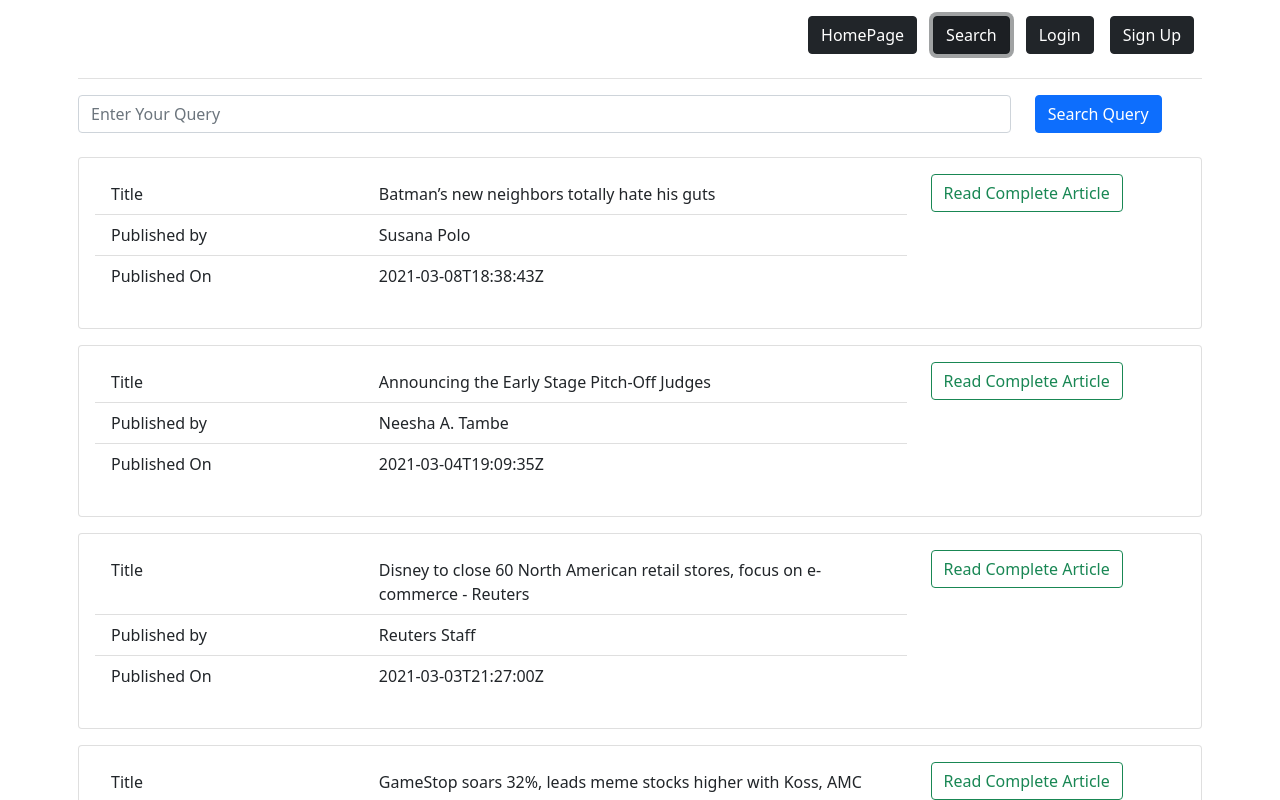
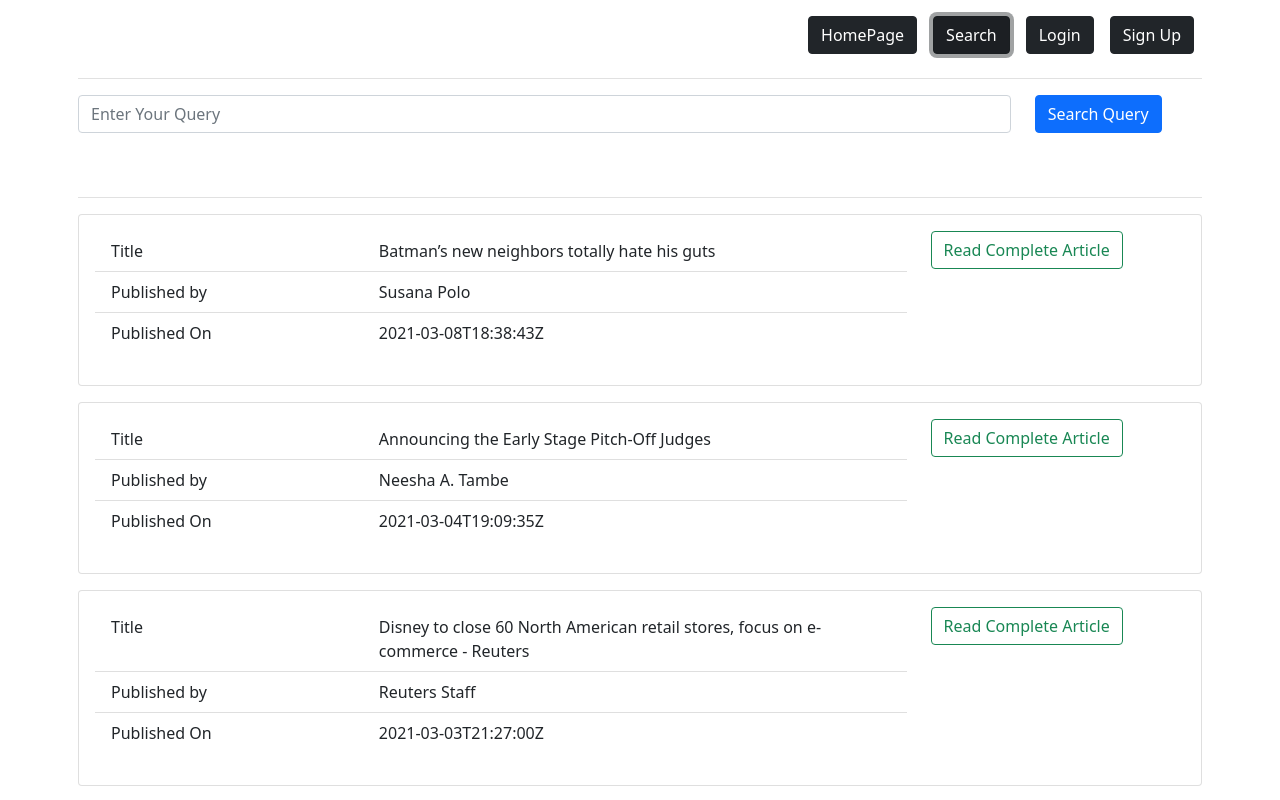
Before and after one commit to hrs2203/coffee, a React (Create React App) app: page / in a window 1280 px wide. Both pictures are taken after a click on the button "Search". Shown: the top 800 px of the page. Built offline with nearby package versions, Linux system fonts and the light colour scheme.

Commit message:
expdoneasd

```diff
--- a/src/components/ExplorePageComp.js
+++ b/src/components/ExplorePageComp.js
@@ -98,10 +98,12 @@ class NewsComponent extends React.Component {
 							className="btn btn-outline-success m-1">
 							{this.state.expanded ? "Collapes" : "Expand"}
 						</button>
-						<button
-							className="btn btn-outline-dark m-1">
-							Original Resource
-					</button>
+						<a href={newsLocation}>
+							<button
+								className="btn btn-outline-dark m-1">
+								Original Resource
+						</button>
+					</a>
 					</div>
 				</div>
 			</div>
--- a/src/components/SearchPageComp.js
+++ b/src/components/SearchPageComp.js
@@ -113,13 +113,17 @@ export class SearchPageComp extends React.Component {
 		}
 		if (this.state.showResponse) {
 			searchView = <div></div>;
-
+			var content = [];
 			if (this.state.query === "") {
-				searchResult = <div>{this.defaultList()}</div>;
+				content = this.defaultList();
 			}
 			else {
-				searchResult = <div><hr />{this.makeSearch()}</div>
+				content = this.makeSearch();
+				searchView = <div>
+					{content.length} out of {news_title.length} results
+				</div>
 			}
+			searchResult = <div><hr />{content}</div>;
 		}
 
 
@@ -142,6 +146,7 @@ export class SearchPageComp extends React.Component {
 					> Search Query </button>
 				</div>
 				<div>
+					<br />
 					{searchView}
 				</div>
 				<div className="mt-4">
```
